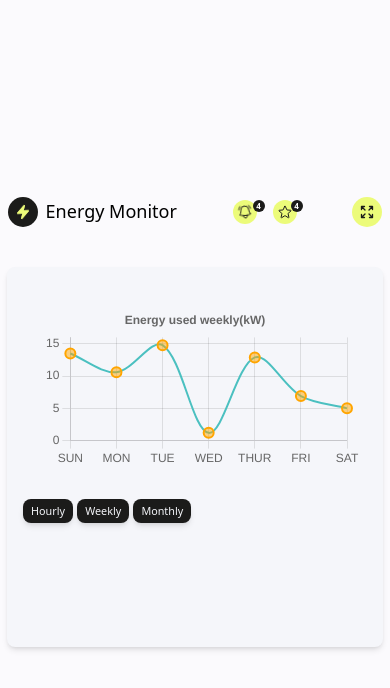
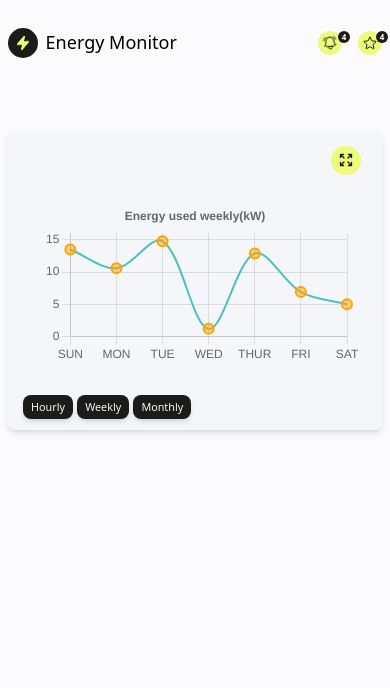
Before and after one commit to Sye-5pace/Energy_monitoring_app-gtp-lab8, a website built with Vite: page index.html in a window 390 px wide. Built offline with nearby package versions, Linux system fonts and the light colour scheme; a web font is replaced by a local one.

Commit message:
style: update ui

```diff
--- a/index.html
+++ b/index.html
@@ -10,8 +10,9 @@
     <link rel="stylesheet" href="./output.css">
     <title>Energy Monitor</title>
   </head>
-  <body class="w-full min-h-screen box-border p-0 m-0 bg-whitelilac flex justify-center items-center">
-    <div class="w-full flex justify-center items-center mobile:justify-start flex-col mobile:gap-10">
+  <body class="w-full min-h-screen box-border p-0 m-0 bg-whitelilac flex justify-center items-center mobile:items-start">
+    <div class="w-full flex justify-center items-center  flex-col mobile:gap-[4.5rem] mobile:pt-[1.75rem]">
+      <!-- Mobile visibility -->
       <section class="w-full laptop:hidden tablet:hidden mobile:flex mobile:justify-between mobile:items-center mobile:px-2" >
         <div class= "flex gap-2" >
           <div class="size-[1.85rem] rounded-full bg-[#1b1b1a] flex items-center justify-center children:w-[1rem] children:h-[2rem]">
@@ -43,16 +44,17 @@
             <div class="size-3 border-whitelilac bg-tuatara rounded-full text-[#fff] flex items-center justify-center absolute left-[3.625rem] top-[0.025rem] shadow-2xl text-[0.5rem] font-semibold" id="mobile-goal-count"></div>
           </div>
         </div>
-        <a class="size-[1.85rem] rounded-full bg-honeysuckle flex justify-center items-center"  href="./dashboard.html">
+        <!-- <a class="size-[1.85rem] rounded-full bg-honeysuckle flex justify-center items-center"  href="./dashboard.html">
           <svg xmlns="http://www.w3.org/2000/svg" fill="none" viewBox="0 0 24 24" stroke-width="2" stroke="currentColor" class="size-4 stroke-tuatara">
             <path stroke-linecap="round" stroke-linejoin="round" d="M3.75 3.75v4.5m0-4.5h4.5m-4.5 0L9 9M3.75 20.25v-4.5m0 4.5h4.5m-4.5 0L9 15M20.25 3.75h-4.5m4.5 0v4.5m0-4.5L15 9m5.25 11.25h-4.5m4.5 0v-4.5m0 4.5L15 15" />
           </svg>
-        </a>
+        </a> -->
 
       </section>
-      <section class=" flex gap-14 mobile:gap-8 flex-col rounded-lg shadow-md p-4 w-[33rem] h-[29rem] mobile:w-[23.5rem] mobile:h-[23.75rem] bg-whisper">
-        <div class="welcome-content flex justify-between items-center mobile:hidden" id="welcome-content">
-          <div class= "flex gap-2" >
+
+      <section class=" flex gap-14 mobile:gap-1 flex-col rounded-lg shadow-md p-4 w-[33rem] h-[29rem] mobile:w-[23.5rem]  mobile:h-[18.75rem] bg-whisper">
+        <div class="welcome-content flex justify-between items-center " id="welcome-content">
+          <div class= "flex gap-2 mobile:hidden" >
             <div class="size-[1.85rem] rounded-full bg-[#1b1b1a] flex items-center justify-center children:w-[1rem] children:h-[2rem]">
               <svg xmlns="http://www.w3.org/2000/svg" viewBox="0 0 24 24" fill="currentColor" class="opacity-75  fill-honeysuckle absolute inline-flex animate-wiggle">
                 <path fill-rule="evenodd" d="M14.615 1.595a.75.75 0 0 1 .359.852L12.982 9.75h7.268a.75.75 0 0 1 .548 1.262l-10.5 11.25a.75.75 0 0 1-1.272-.71l1.992-7.302H3.75a.75.75 0 0 1-.548-1.262l10.5-11.25a.75.75 0 0 1 .913-.143Z" clip-rule="evenodd" />
@@ -68,7 +70,7 @@
                 Energy Monitor
             </figcaption>
           </div>
-          <div class="flex gap-4 relative ">
+          <div class="flex gap-4 relative  mobile:hidden">
             <div class="size-[1.5rem] rounded-full bg-honeysuckle flex justify-center items-center ">
               <svg xmlns="http://www.w3.org/2000/svg" fill="none" viewBox="0 0 24 24" stroke-width="1.5" stroke="currentColor" class="size-4 stroke-tuatara animate-wiggle">
                 <path stroke-linecap="round" stroke-linejoin="round" d="M14.857 17.082a23.848 23.848 0 0 0 5.454-1.31A8.967 8.967 0 0 1 18 9.75V9A6 6 0 0 0 6 9v.75a8.967 8.967 0 0 1-2.312 6.022c1.733.64 3.56 1.085 5.455 1.31m5.714 0a24.255 24.255 0 0 1-5.714 0m5.714 0a3 3 0 1 1-5.714 0M3.124 7.5A8.969 8.969 0 0 1 5.292 3m13.416 0a8.969 8.969 0 0 1 2.168 4.5" />
@@ -82,7 +84,7 @@
               <div class="size-3 border-whitelilac bg-tuatara rounded-full text-[#fff] flex items-center justify-center absolute left-[3.625rem] top-[0.025rem] shadow-2xl text-[0.5rem] font-semibold "  id="goal-count"></div>
             </div>
           </div>
-          <a class="size-[1.85rem] rounded-full bg-honeysuckle flex justify-center items-center"  href="./dashboard.html">
+          <a class="size-[1.85rem] rounded-full bg-honeysuckle flex justify-center items-center cursor-pointer mobile:ml-[19.25rem] "  href="./dashboard.html">
             <svg xmlns="http://www.w3.org/2000/svg" fill="none" viewBox="0 0 24 24" stroke-width="2" stroke="currentColor" class="size-4 stroke-tuatara">
               <path stroke-linecap="round" stroke-linejoin="round" d="M3.75 3.75v4.5m0-4.5h4.5m-4.5 0L9 9M3.75 20.25v-4.5m0 4.5h4.5m-4.5 0L9 15M20.25 3.75h-4.5m4.5 0v4.5m0-4.5L15 9m5.25 11.25h-4.5m4.5 0v-4.5m0 4.5L15 15" />
             </svg>
```
Also changed, not shown: dashboard.html (+4 -4 lines), output.css.
